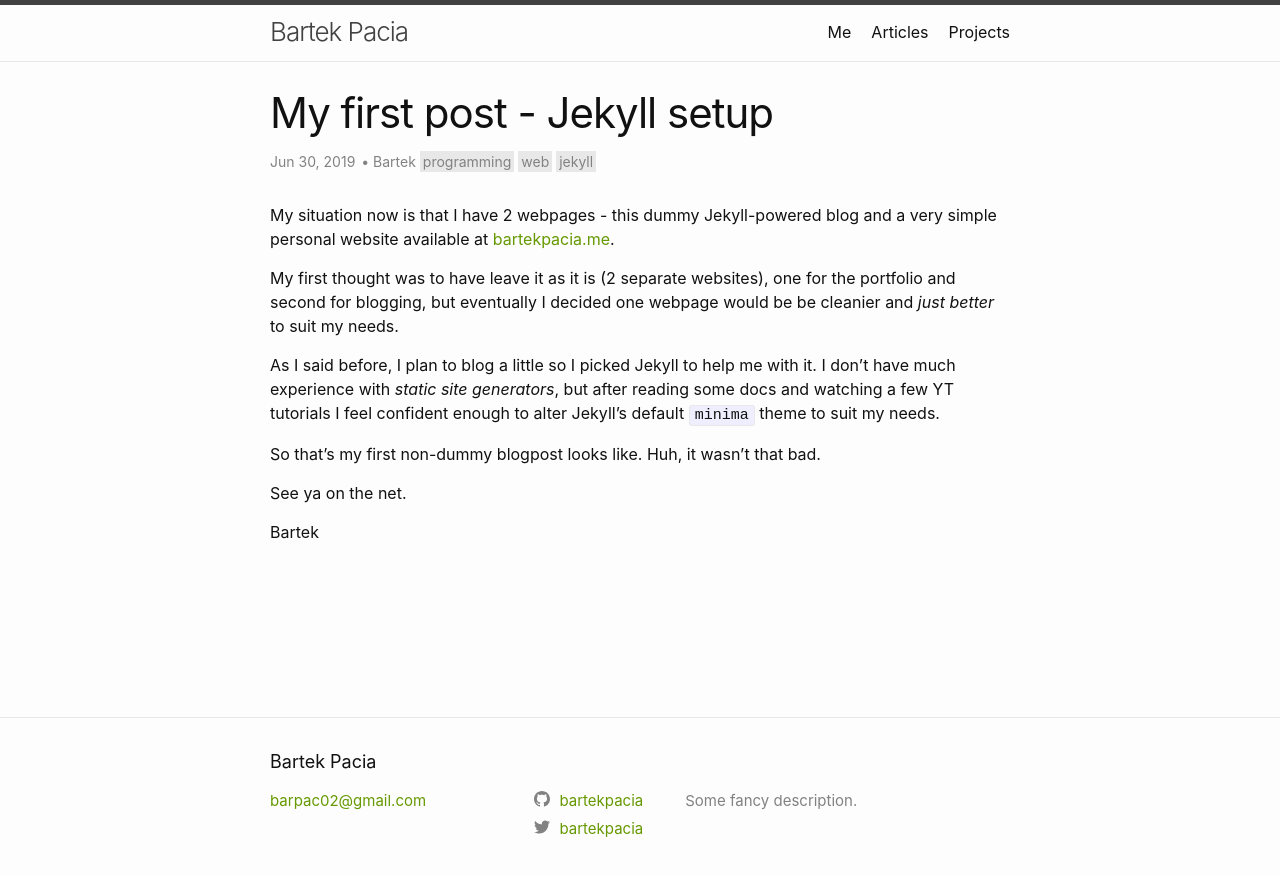
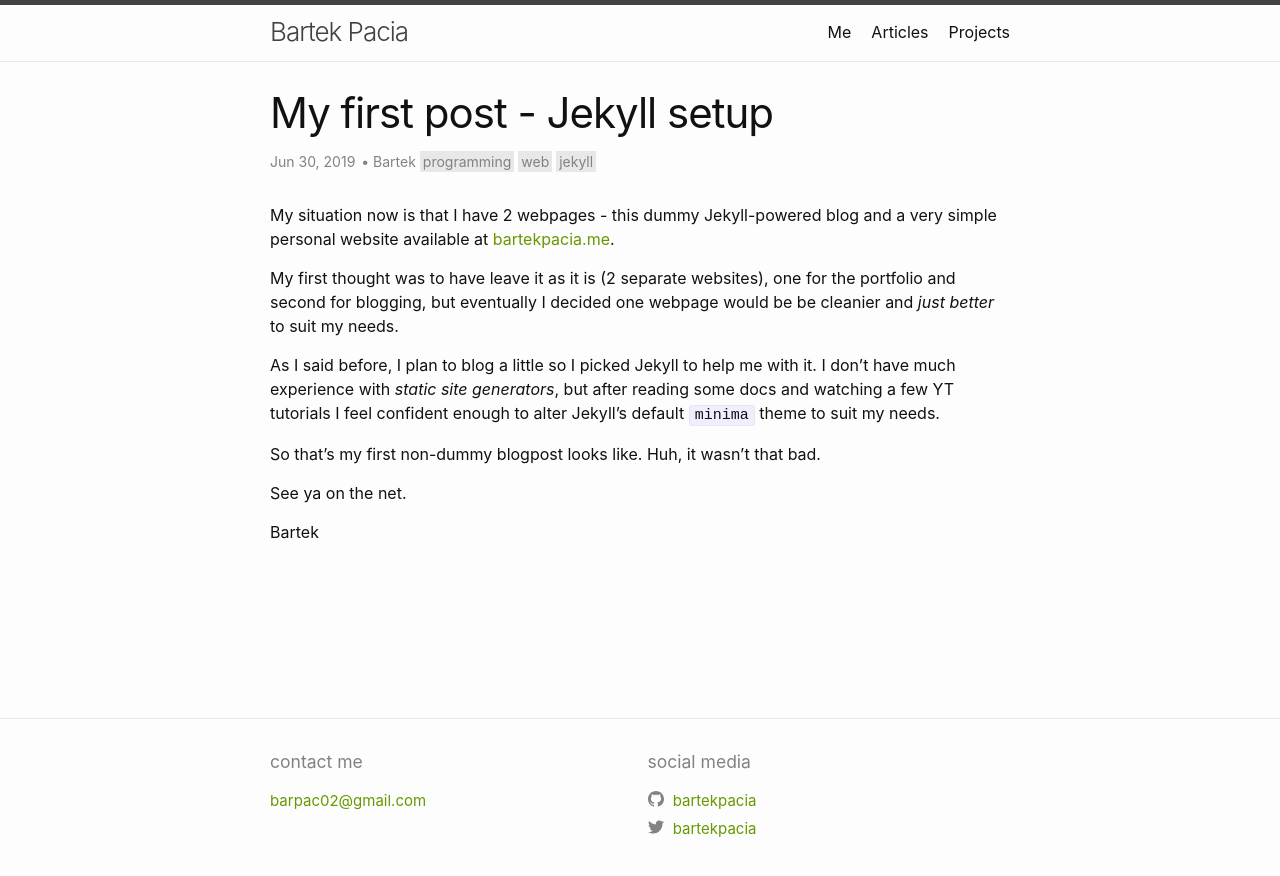
Before and after one commit to bartekpacia/bartekpacia.github.io, a Jekyll site: the page built from collections/_posts/2019-06-30-my-first-post.md, in a window 1280 px wide. Shown: the top 876 px of the page. Built offline with Jekyll 4.4.1, drawn with Linux system fonts in a browser that asks for light colours.

Commit message:
further footer cleanup

```diff
--- a/_includes/footer.html
+++ b/_includes/footer.html
@@ -3,22 +3,19 @@
 
   <div class="wrapper">
 
-    <h2 class="footer-heading">{{ site.title | escape }}</h2>
-
     <div class="footer-col-wrapper">
-      <div class="footer-col footer-col-1">
+      <div class="footer-col footer-col-3">
+        <h3>contact me</h3>
           <a class="u-email" href="mailto:{{ site.email }}">{{ site.email }}</a>
       </div>
 
-      <div class="footer-col footer-col-2">
+      <div class="footer-col footer-col-3">
+        <h3>social media</h3>
         {%- include social.html -%}
       </div>
 
-      <div class="footer-col footer-col-3">
-        <p>{{- site.description | escape -}}</p>
-      </div>
+
     </div>
-
   </div>
 
 </footer>
--- a/_includes/social.html
+++ b/_includes/social.html
@@ -6,7 +6,6 @@
   {%- if site.instagram_username -%}<li><a href="https://instagram.com/{{ site.instagram_username| cgi_escape | escape }}"><svg class="svg-icon"><use xlink:href="{{ '/assets/minima-social-icons.svg#instagram' | relative_url }}"></use></svg> <span class="username">{{ site.instagram_username| escape }}</span></a></li>{%- endif -%}
   {%- if site.linkedin_username -%}<li><a href="https://www.linkedin.com/in/{{ site.linkedin_username| cgi_escape | escape }}"><svg class="svg-icon"><use xlink:href="{{ '/assets/minima-social-icons.svg#linkedin' | relative_url }}"></use></svg> <span class="username">{{ site.linkedin_username| escape }}</span></a></li>{%- endif -%}
   {%- if site.pinterest_username -%}<li><a href="https://www.pinterest.com/{{ site.pinterest_username| cgi_escape | escape }}"><svg class="svg-icon"><use xlink:href="{{ '/assets/minima-social-icons.svg#pinterest' | relative_url }}"></use></svg> <span class="username">{{ site.pinterest_username| escape }}</span></a></li>{%- endif -%}
-  {%- for mst in site.mastodon -%}{%- if mst.username and mst.instance -%}<li><a href="https://{{ mst.instance| cgi_escape | escape}}/@{{mst.username}}"><svg class="svg-icon"><use xlink:href="{{ '/assets/minima-social-icons.svg#mastodon' | relative_url }}"></use></svg> <span class="username">{{ mst.username|escape }}</span></a></li>{%- endif -%}{%- endfor -%}
   {%- if site.twitter_username -%}<li><a href="https://www.twitter.com/{{ site.twitter_username| cgi_escape | escape }}"><svg class="svg-icon"><use xlink:href="{{ '/assets/minima-social-icons.svg#twitter' | relative_url }}"></use></svg> <span class="username">{{ site.twitter_username| escape }}</span></a></li>{%- endif -%}
   {%- if site.youtube_username -%}<li><a href="https://youtube.com/{{ site.youtube_username| cgi_escape | escape }}"><svg class="svg-icon"><use xlink:href="{{ '/assets/minima-social-icons.svg#youtube' | relative_url }}"></use></svg> <span class="username">{{ site.youtube_username| escape }}</span></a></li>{%- endif -%}
   {%- if site.rss -%}<li><a href="{{ 'feed.xml' | relative_url }}"><svg class="svg-icon"><use xlink:href="{{ '/assets/minima-social-icons.svg#rss' | relative_url }}"></use></svg> <span>{{ site.rss | escape }}</span></a></li>{%- endif -%}
--- a/_sass/minima/_layout.scss
+++ b/_sass/minima/_layout.scss
@@ -155,8 +155,8 @@
 }
 
 .footer-col-3 {
-  width: -webkit-calc(45% - (#{$spacing-unit} / 2));
-  width: calc(45% - (#{$spacing-unit} / 2));
+  width: -webkit-calc(50% - (#{$spacing-unit} / 2));
+  width: calc(50% - (#{$spacing-unit} / 2));
 }
 
 @include media-query($on-laptop) {
```
Also changed, not shown: index.html (+0 -25 lines), assets/minima-social-icons.svg.
